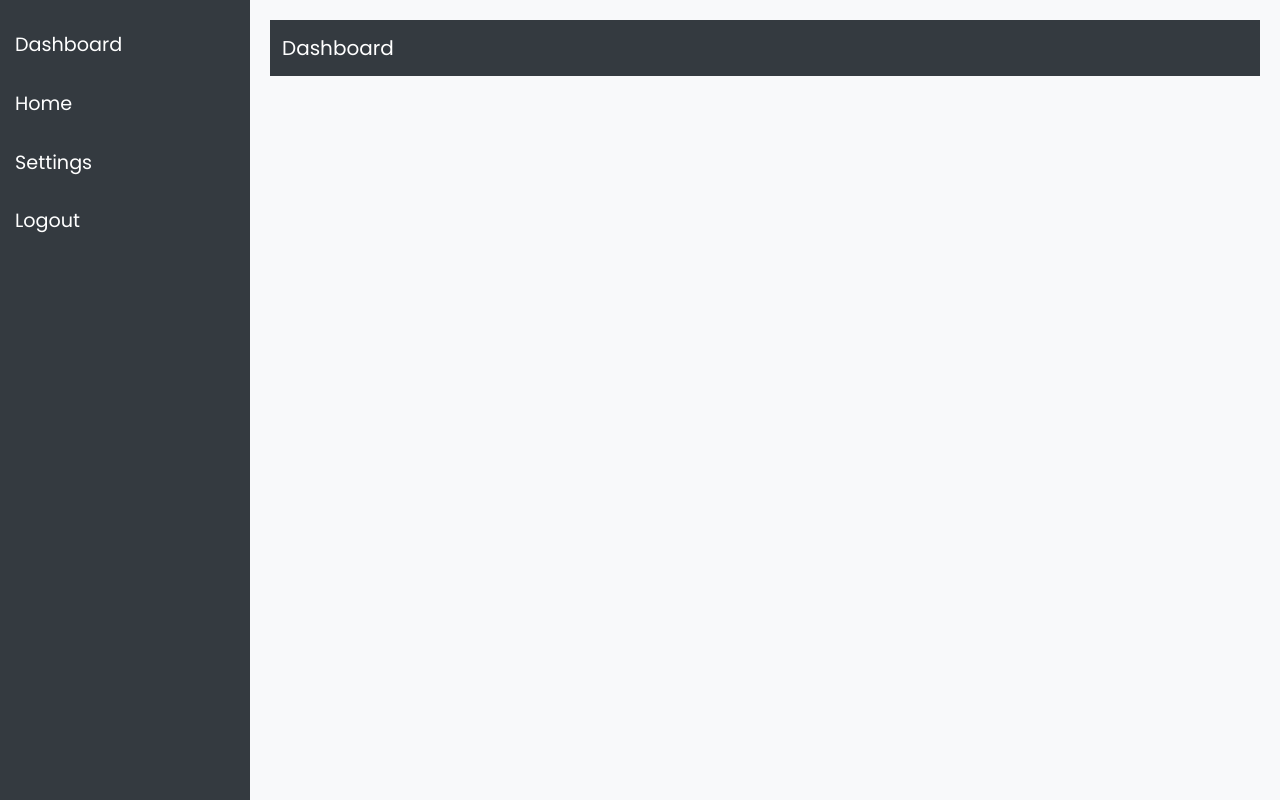
After one commit to Kaushik-2005/SIGAI_EpochonX_v0.1, a Flask app: template app/templates/base.html in a window 1280 px wide. The commit adds this page. Run offline with Flask 3, Linux system fonts and the light colour scheme; the template is opened without the code that fills it, so the values that code supplies are empty.

Commit message:
Added Dashboard templates

```diff
--- /dev/null
+++ b/app/templates/base.html
@@ -0,0 +1,101 @@
+<!DOCTYPE html>
+<html lang="en">
+
+<head>
+    <meta charset="UTF-8">
+    <meta name="viewport" content="width=device-width, initial-scale=1.0">
+    <title>{% block title %}Dashboard{% endblock %}</title>
+
+    <!-- Google Fonts: Poppins -->
+    <link href="https://fonts.googleapis.com/css2?family=Poppins:wght@300;400;500;600;700&display=swap" rel="stylesheet">
+
+    <!-- Bootstrap CSS -->
+    <link href="https://cdn.jsdelivr.net/npm/bootstrap@5.3.0-alpha1/dist/css/bootstrap.min.css" rel="stylesheet">
+
+    <style>
+        body {
+            background-color: #f8f9fa;
+            font-family: 'Poppins', sans-serif;
+        }
+
+        .sidebar {
+            width: 250px;
+            background-color: #343a40;
+            position: fixed;
+            height: 100%;
+            padding-top: 1rem;
+        }
+
+        .sidebar a {
+            display: block;
+            color: white;
+            padding: 15px;
+            text-decoration: none;
+            font-size: 1.2rem;
+        }
+
+        .sidebar a:hover {
+            background-color: #495057;
+            color: white;
+        }
+
+        .main-content {
+            margin-left: 250px;
+            padding: 20px;
+        }
+
+        .navbar {
+            background-color: #343a40;
+            color: white;
+        }
+
+        /* Custom font size for headings */
+        h1, h2, h3, h4 {
+            font-weight: 600;
+        }
+
+        p {
+            font-weight: 300;
+        }
+
+        .card {
+            border: none;
+            box-shadow: 0 4px 8px rgba(0, 0, 0, 0.1);
+        }
+
+        .card-header {
+            background-color: #007bff;
+            color: white;
+        }
+    </style>
+</head>
+
+<body>
+    <!-- Sidebar -->
+    <div class="sidebar">
+        <a href="{{ url_for('main_routes.dashboard') }}">Dashboard</a>
+        <a href="{{ url_for('main_routes.home') }}">Home</a>
+        <a href="#">Settings</a>
+        <a href="{{ url_for('main_routes.logout') }}">Logout</a>
+    </div>
+
+    <!-- Main content area -->
+    <div class="main-content">
+        <!-- Navbar -->
+        <nav class="navbar navbar-expand-lg navbar-dark">
+            <div class="container-fluid">
+                <a class="navbar-brand" href="#">Dashboard</a>
+            </div>
+        </nav>
+
+        <!-- Page content -->
+        <div class="container mt-4">
+            {% block content %}{% endblock %}
+        </div>
+    </div>
+
+    <!-- Bootstrap JS -->
+    <script src="https://cdn.jsdelivr.net/npm/bootstrap@5.3.0-alpha1/dist/js/bootstrap.bundle.min.js"></script>
+</body>
+
+</html>
```
Also changed, not shown: app/templates/index.html (+49 -12 lines).
